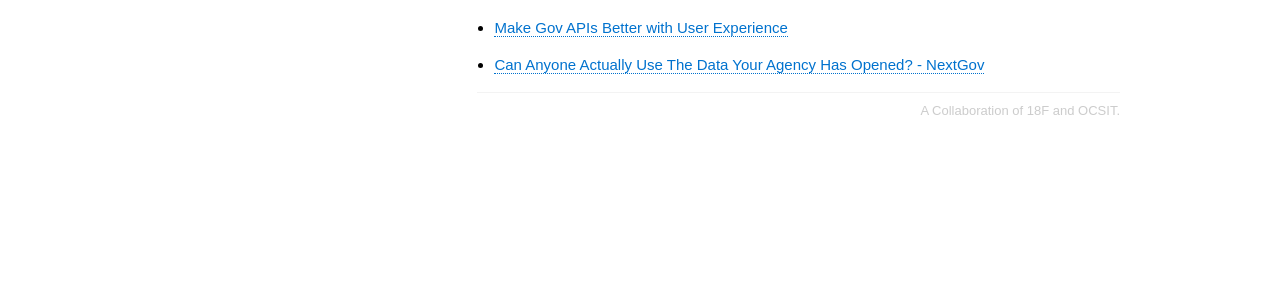
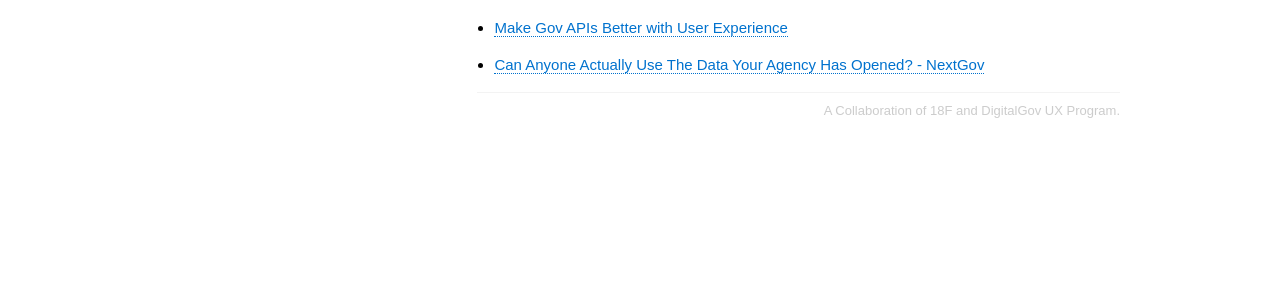
Before and after one commit to 18F/API-Usability-Testing, a Jekyll site: the page built from index.md, in a window 1280 px wide. Shown: the part 478-774 px from the top of the page. Built offline with Jekyll 4.4.1, drawn with Linux system fonts in a browser that asks for light colours.

Commit message:
Update page.html

```diff
--- a/_layouts/page.html
+++ b/_layouts/page.html
@@ -8,4 +8,4 @@ layout: default
 
 <hr/>
 
- <div class="author">A Collaboration of 18F and OCSIT.</div>
+ <div class="author">A Collaboration of 18F and DigitalGov UX Program.</div>
```
